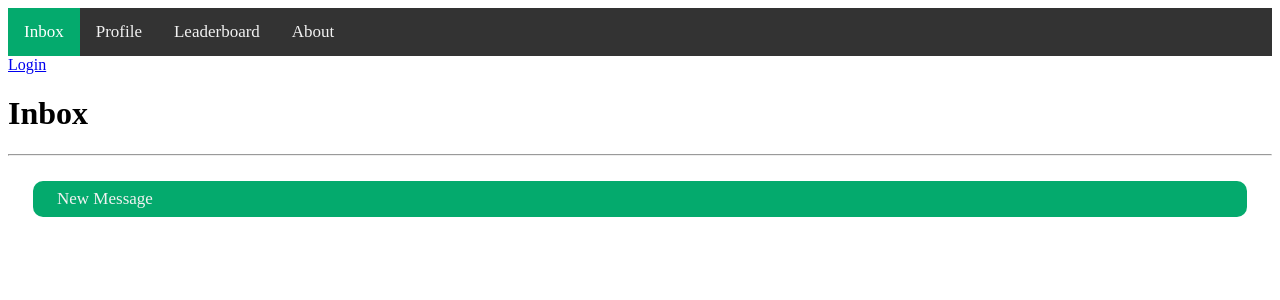
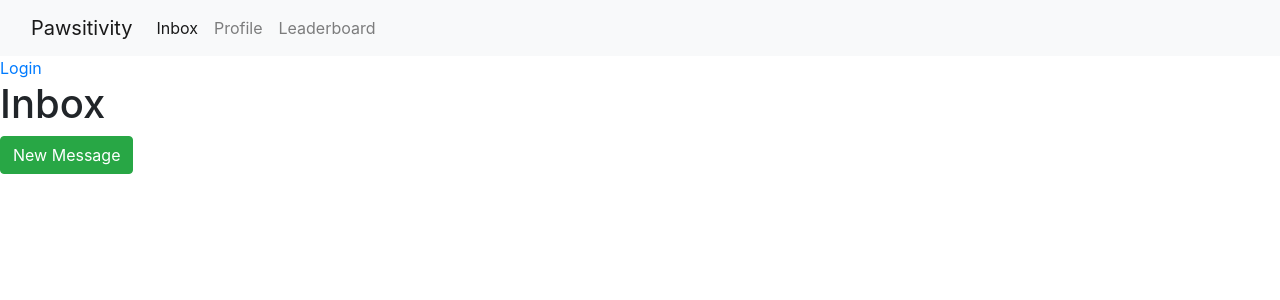
Before and after one commit to RAIK284/project-code-hackoverflow, a Django app: page / in a window 1280 px wide. Shown: the top 300 px of the page. Run offline with Django 4.2, Linux system fonts and the light colour scheme; some libraries are stand-ins or nearby versions.

Commit message:
bootstrap inbox page

```diff
--- a/messaging/templates/messaging/inbox.html
+++ b/messaging/templates/messaging/inbox.html
@@ -1,62 +1,27 @@
 {% extends 'main.html' %} {% block content %}
-
-<style>
-	.inbox-container a {
-		color: #f2f2f2;
-		border-radius: 10px;
-		text-align: left;
-		padding: 14px 16px;
-		text-decoration: none;
-		font-size: 17px;
-	}
-
-	.inbox-container a:hover {
-		background-color: #ddd;
-		border-radius: 10px;
-		padding: 14px 16px;
-		color: black;
-	}
-
-	.inbox-container p {
-		padding: 8px;
-		margin: 25px;
-
-		/* other styling */
-		background-color: #04aa6d;
-		border-radius: 10px;
-		color: white;
-		text-decoration: none;
-		font-family: Avenir;
-	}
-
-	.inbox-container g {
-		color: #f2f2f2;
-		text-align: left;
-		padding: 14px 16px;
-		text-decoration: none;
-		font-size: 17px;
-	}
-
-	.inbox-container g:hover {
-		background-color: #04aa6d;
-		border-radius: 10px;
-		color: black;
-	}
-</style>
 
 <div class="inbox-container">
 	<h1>Inbox</h1>
-	<hr />
 	<div>
-		{% for convo in convos %}
-		<p>
-			<a href="{% url 'conversation' convo.id %}">
-				{{convo.name}} &emsp;
-			</a>
-		</p>
-		<hr />
-		{% endfor %}
-		<p><a href="{% url 'createConvo' %}">New Message</a></p>
+		<ul class="list-group">
+			{% for convo in convos %}
+			<li class="list-group-item">
+				<a
+					class="btn btn-primary"
+					href="{% url 'conversation' convo.id %}"
+					role="button"
+				>
+					{{convo.name}}
+				</a>
+			</li>
+			<hr />
+			{% endfor %}
+			<p>
+				<a class="btn btn-success" href="{% url 'createConvo' %}" role="button">
+					New Message
+				</a>
+			</p>
+		</ul>
 	</div>
 </div>
 
--- a/messaging/views.py
+++ b/messaging/views.py
@@ -101,6 +101,15 @@ def conversation(request, pk):
     for member in convo.userGroup.members.all():
         members.append(member.get_full_name())
 
+    if request.method == 'POST':
+        message = Message.objects.create(
+            sender=request.user,
+            conversation=convo,
+            body=request.POST.get('body'),
+            points = 0,
+        )
+        return redirect('conversation', pk=convo.id)
+
     first_name = request.user.first_name
     context = {'convo': convo, 'messages': messages, 'first_name': first_name, 'members': members}
     return render(request, 'messaging/conversation.html', context)
--- a/templates/main.html
+++ b/templates/main.html
@@ -8,6 +8,12 @@
 	</head>
 
 	<body>
+		{% load static %}
+		<link
+			rel="stylesheet"
+			href="{% static 'messaging/css/bootstrap.min.css' %}"
+		/>
+		<link rel="stylesheet" href="{% static 'messaging/css/bootstrap.css' %}" />
 		{% include 'navbar.html' %} {% block content %} {% endblock %}
 	</body>
 </html>
--- a/templates/navbar.html
+++ b/templates/navbar.html
@@ -1,43 +1,49 @@
-<style>
-	/* Add a black background color to the top navigation */
-	.topnav {
-		background-color: #333;
-		overflow: hidden;
-	}
-
-	/* Style the links inside the navigation bar */
-	.topnav a {
-		float: left;
-		color: #f2f2f2;
-		text-align: center;
-		padding: 14px 16px;
-		text-decoration: none;
-		font-size: 17px;
-	}
-
-	/* Change the color of links on hover */
-	.topnav a:hover {
-		background-color: #ddd;
-		color: black;
-	}
-
-	/* Add a color to the active/current link */
-	.topnav a.active {
-		background-color: #04aa6d;
-		color: white;
-	}
-</style>
-
-<div class="topnav">
-	<a class="active" href="/">Inbox</a>
-	<a href="{% url 'profile' user.id %}">Profile</a>
-	<a href="{% url 'leaderboard' %}">Leaderboard</a>
-	<a href="/">About</a>
-</div>
+<nav class="navbar navbar-expand-lg navbar-light bg-light">
+	<div class="container-fluid">
+		<a class="navbar-brand" href="/">Pawsitivity</a>
+		<button
+			class="navbar-toggler"
+			type="button"
+			data-bs-toggle="collapse"
+			data-bs-target="#navbarNav"
+			aria-controls="navbarNav"
+			aria-expanded="false"
+			aria-label="Toggle navigation"
+		>
+			<span class="navbar-toggler-icon"></span>
+		</button>
+		<div class="collapse navbar-collapse" id="navbarNav">
+			<ul class="navbar-nav">
+				<li class="nav-item">
+					<a class="nav-link active" aria-current="page" href="/">Inbox</a>
+				</li>
+				<li class="nav-item">
+					<a class="nav-link" href="{% url 'profile' user.id %}">Profile</a>
+				</li>
+				<li class="nav-item">
+					<a class="nav-link" href="{% url 'leaderboard' %}">Leaderboard</a>
+				</li>
+			</ul>
+		</div>
+	</div>
+</nav>
 
 {% if request.user.is_authenticated %}
-	<div>Hello {{ request.user }}</div>
-	<a href="{% url 'logout' %}">Logout</a>
+<div>Hello {{ request.user }}</div>
+<a href="{% url 'logout' %}">Logout</a>
 {% else %}
-	<a href="{% url 'login' %}">Login</a>
+<a href="{% url 'login' %}">Login</a>
 {% endif %}
+
+<script>
+	$(document).ready(function () {
+		$(".mr-auto .nav-item").bind("click", function (event) {
+			event.preventDefault();
+			var clickedItem = $(this);
+			$(".mr-auto .nav-item").each(function () {
+				$(this).removeClass("active");
+			});
+			clickedItem.addClass("active");
+		});
+	});
+</script>
```
Lines whose indentation alone changed are shown as unchanged.
